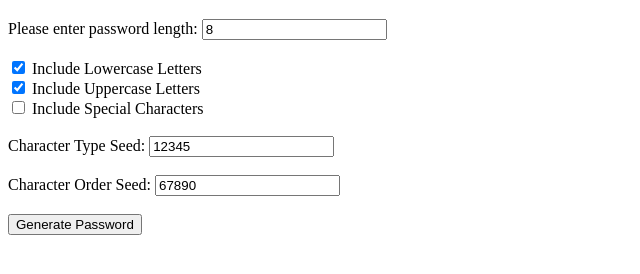
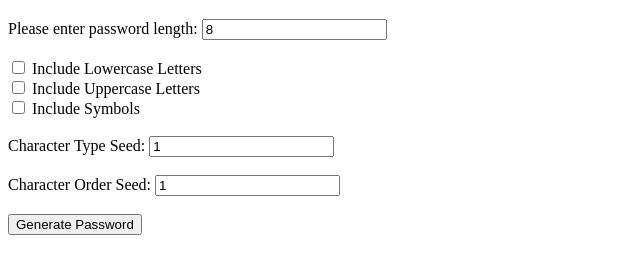
Before and after one commit to KaneOvO/Multi-seed-Password-Generator, a plain HTML site: page index.html in a window 1280 px wide. Shown: the part 48-322 px from the top of the page, without its empty margins (0-640 px from the left). Drawn offline with nearby package versions, Linux system fonts and the light colour scheme.

Commit message:
fix bugs

```diff
--- a/index.html
+++ b/index.html
@@ -12,20 +12,20 @@
     <label for="length">Please enter password length:</label>
     <input type="number" id="length" min="4" value="8" /><br /><br />
 
-    <input type="checkbox" id="includeLowercase" checked />
+    <input type="checkbox" id="includeLowercase" />
     <label for="includeLowercase">Include Lowercase Letters</label><br />
 
-    <input type="checkbox" id="includeUppercase" checked />
+    <input type="checkbox" id="includeUppercase" />
     <label for="includeUppercase">Include Uppercase Letters</label><br />
 
     <input type="checkbox" id="includeSymbols" />
-    <label for="includeSymbols">Include Special Characters</label><br /><br />
+    <label for="includeSymbols">Include Symbols</label><br /><br />
 
     <label for="seedType">Character Type Seed:</label>
-    <input type="number" id="seedType" value="12345" /><br /><br />
+    <input type="number" id="seedType" value="1" /><br /><br />
 
     <label for="seedOrder">Character Order Seed:</label>
-    <input type="number" id="seedOrder" value="67890" /><br /><br />
+    <input type="number" id="seedOrder" value="1" /><br /><br />
 
     <button onclick="generatePassword()">Generate Password</button>
     <p id="result"></p>
```
